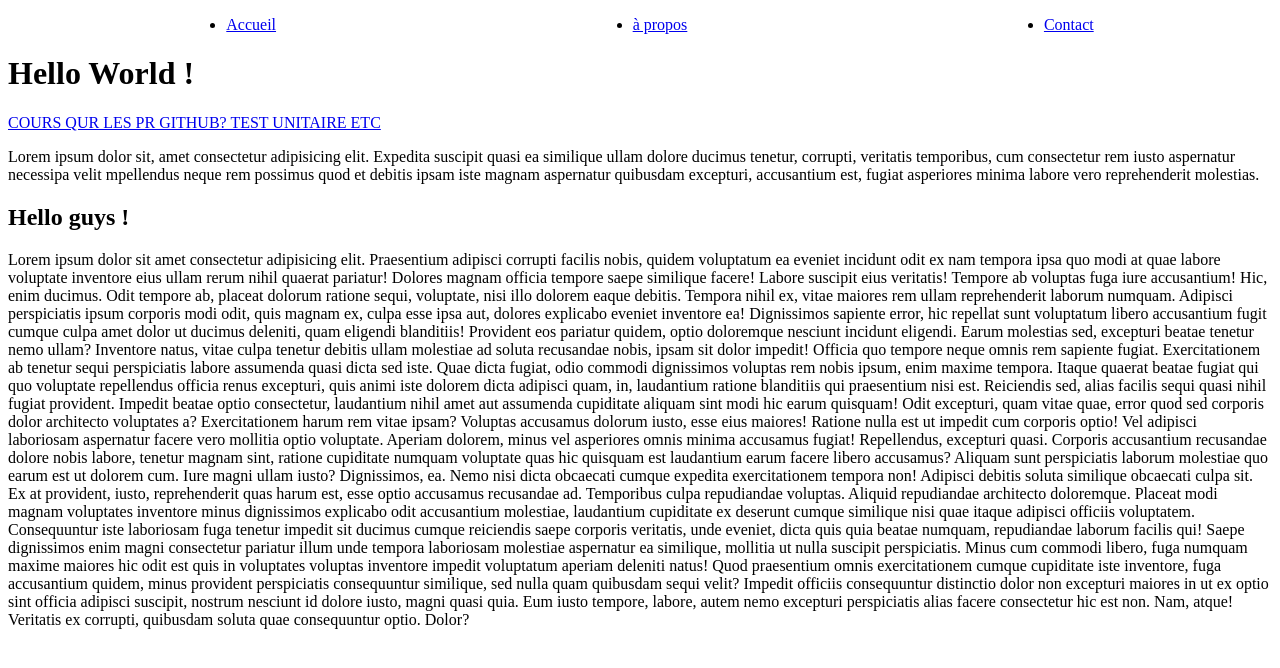
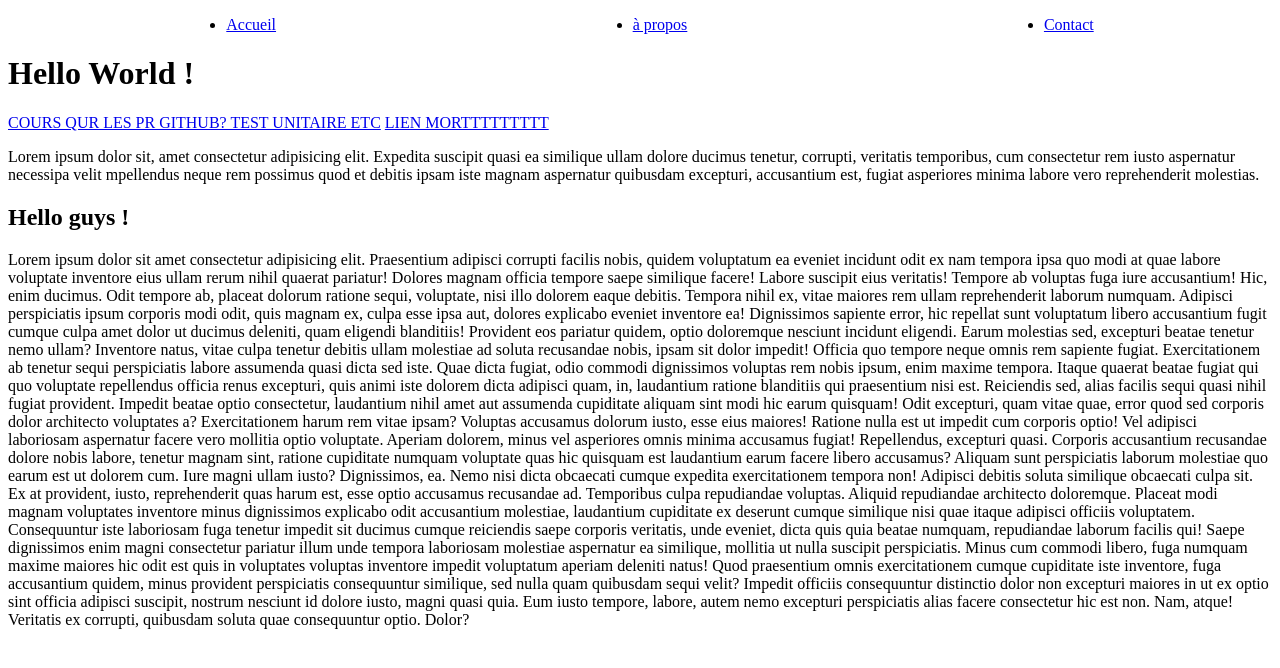
Before and after one commit to igor-jean/github_pages, a website: page index.html in a window 1280 px wide. Drawn offline with Linux system fonts and the light colour scheme.

Commit message:
check link

```diff
--- a/index.html
+++ b/index.html
@@ -19,6 +19,10 @@
     <a
       href="https://fine-stranger-d13.notion.site/CI-CD-et-Bonnes-pratiques-2aa8d3710bf34bccb672ae82a1c5a436"
       >COURS QUR LES PR GITHUB? TEST UNITAIRE ETC</a
+    >
+    <a
+      href="https://finedeyevebbe5a436.com"
+      >LIEN MORTTTTTTTTT</a
     >
     <p>
       Lorem ipsum dolor sit, amet consectetur adipisicing elit. Expedita
```
